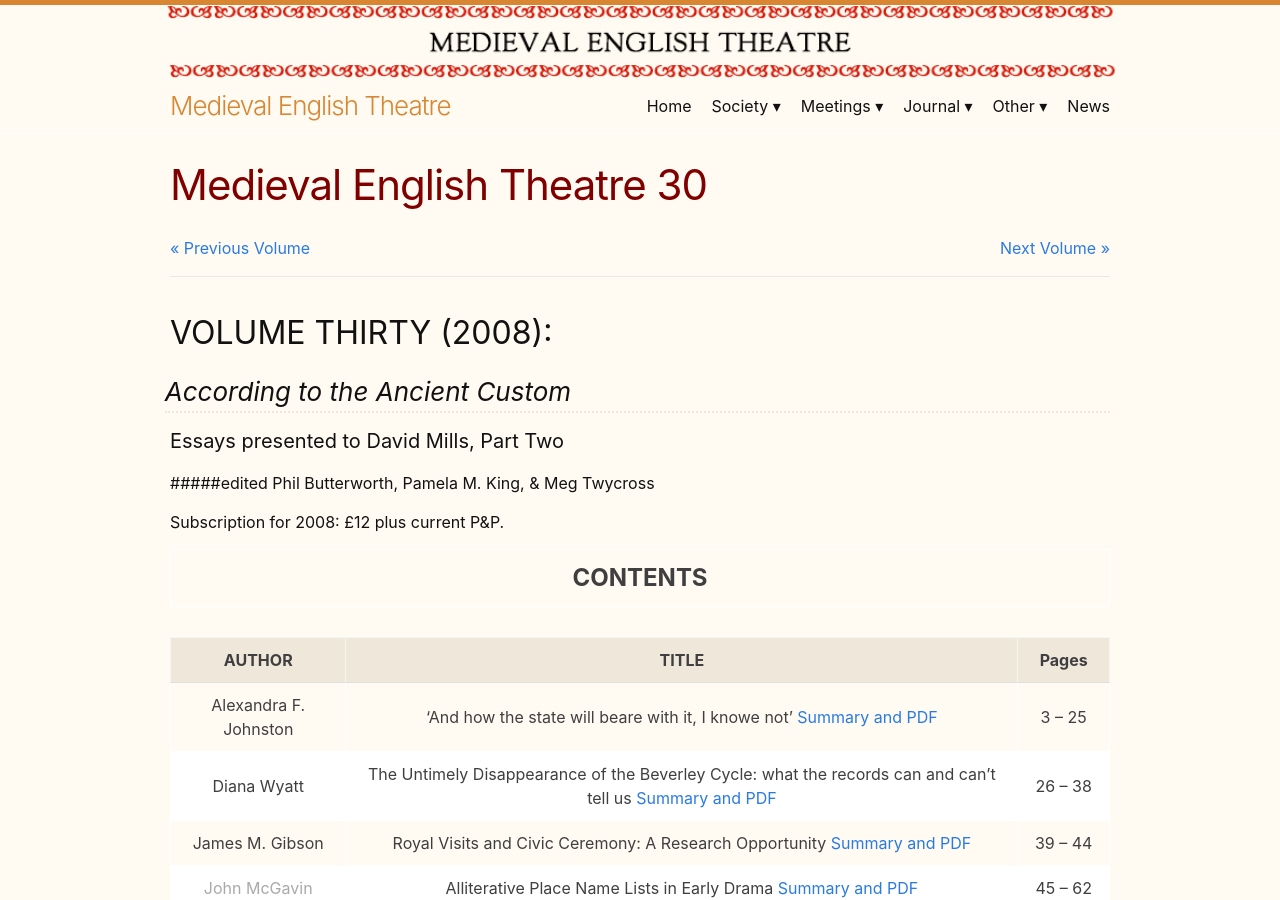
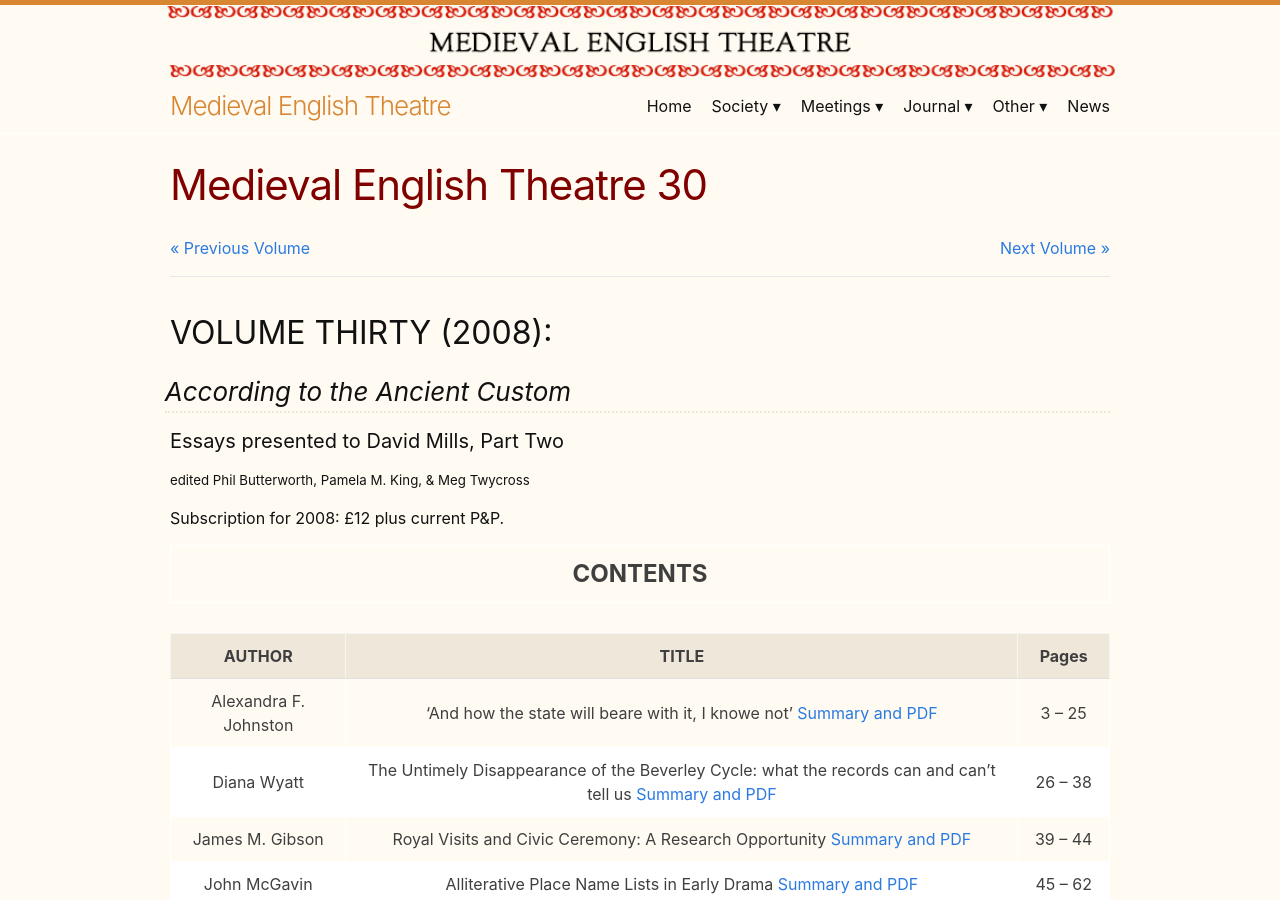
Before and after one commit to MedievalEnglishTheatre/MedievalEnglishTheatre.github.io, a Jekyll site: the page built from src/journal/vol30.md, in a window 1280 px wide and 900 px high. Built offline with Jekyll 4.4.1, drawn with Linux system fonts in a browser that asks for light colours.

Commit message:
Fix formatting issues in volume 30 markdown

```diff
--- a/src/journal/vol30.md
+++ b/src/journal/vol30.md
@@ -10,7 +10,7 @@ volume_number: 30
 ## VOLUME THIRTY (2008):
 ### *According to the Ancient Custom*
 #### Essays presented to David Mills, Part Two
-#####edited Phil Butterworth, Pamela M. King, &amp; Meg Twycross
+##### edited Phil Butterworth, Pamela M. King, &amp; Meg Twycross
 
 
 
@@ -24,7 +24,7 @@ Subscription for 2008: £12 plus current P&amp;P.
 |<a  name="Johnston" id="Johnston"> </a>Alexandra F. Johnston|'And how the state will beare with it, I knowe not'   [Summary and PDF](summaries/summaries_30.html#JOhnston) |3 – 25|
 |<a  name="Wyatt" id="Wyatt"> </a>Diana Wyatt|The Untimely Disappearance of the Beverley Cycle: what the records can and can't tell us   [Summary and PDF](summaries/summaries_30.html#Wyatt) |26 – 38|
 |<a  name="Gibson" id="Gibson"> </a>James M. Gibson|Royal Visits and Civic Ceremony: A Research Opportunity   [Summary and PDF](summaries/summaries_30.html#Gibson) |39 – 44|
-|<a  name="McGavin" id="McGavin">John McGavin</a>|Alliterative Place Name Lists in Early Drama   [Summary and PDF](summaries/summaries_30.html#McGavin) |45 – 62|
+|<a  name="McGavin" id="McGavin"> </a>John McGavin|Alliterative Place Name Lists in Early Drama   [Summary and PDF](summaries/summaries_30.html#McGavin) |45 – 62|
 |<a  name="Klausner" id="Klausner"> </a>David Klausner|Staging the Unstageable: Performing the Crucifixion in Late Medieval and Early Modern England   [Summary and PDF](summaries/summaries_30.html#Klausner) |63 – 80|
 |<a  name="Clopper" id="Clopper"> </a>Lawrence M. Clopper|The Chester and the Other English Shepherds' Plays  [Summary and PDF](summaries/summaries_30.html#Clopper) |81 – 98|
 |<a   name="Butterworth"  id="Butterworth"> </a>Phil Butterworth|Parts and Parcels: Cueing Conventions for the English Medieval Player   [Summary and PDF](summaries/summaries_30.html#Butterworth) |99 – 120|
```
